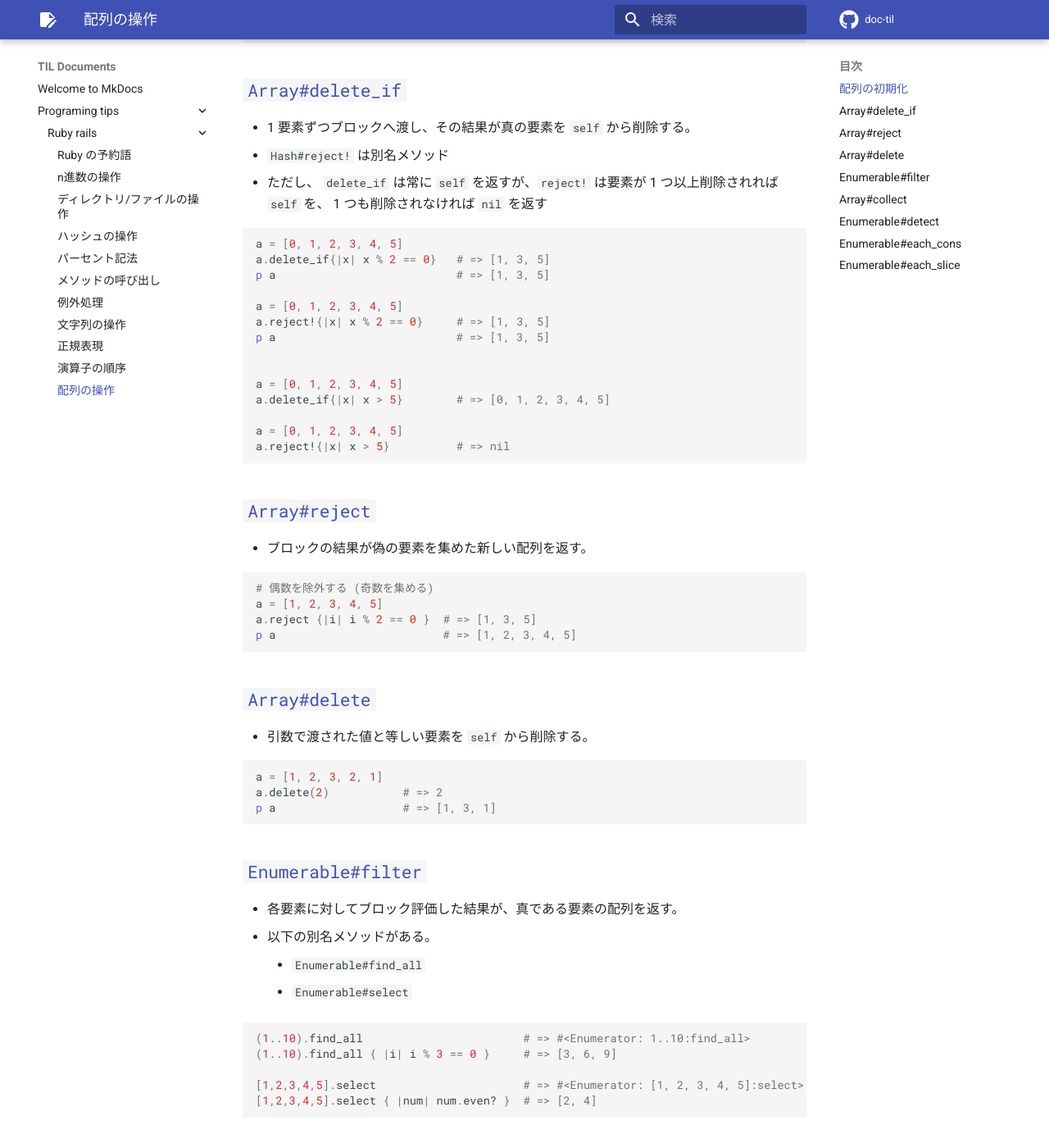
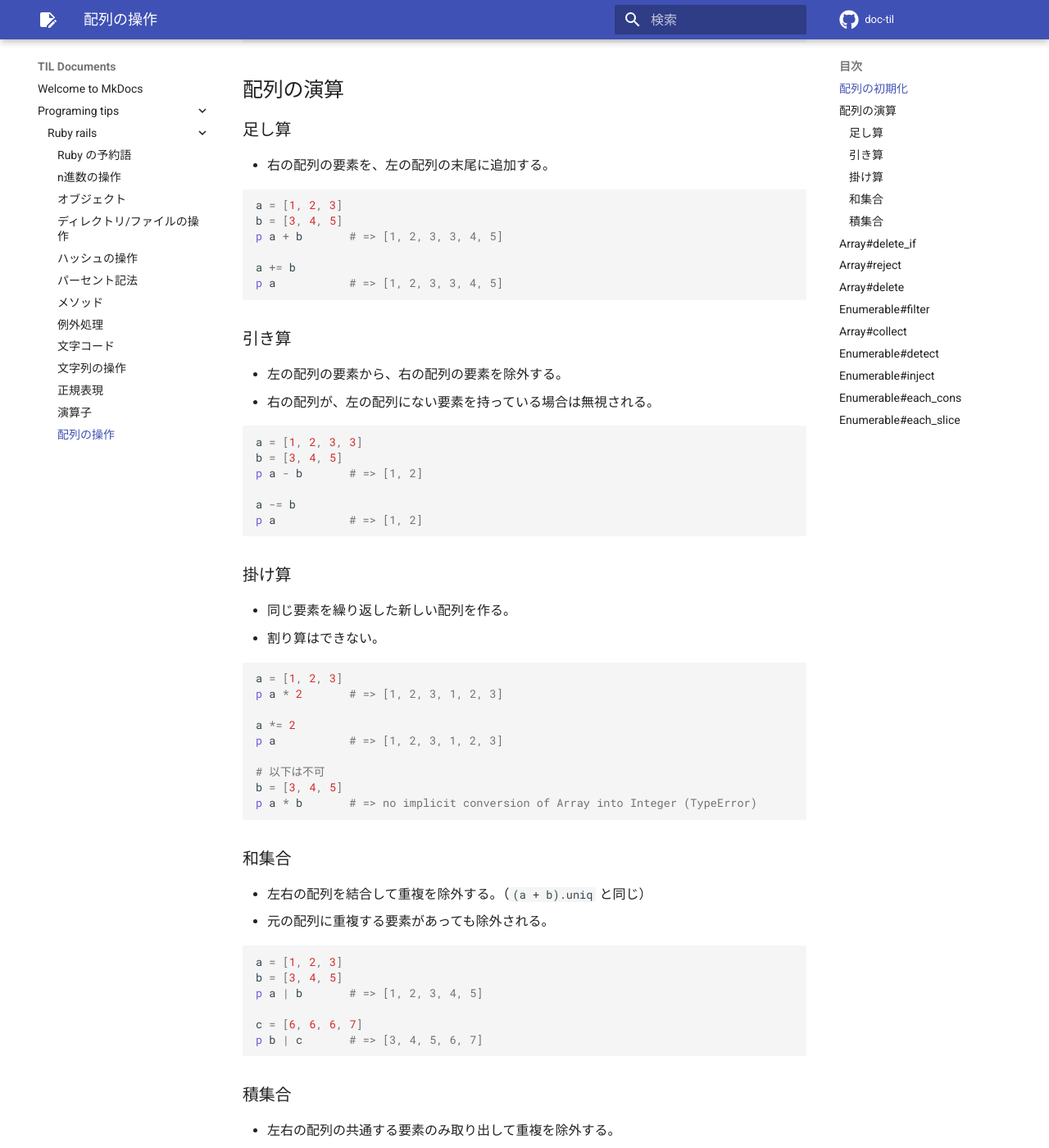
Before and after one commit to mknsk0309/doc-til, an MkDocs documentation site: the page built from docs/programing-tips/ruby-rails/配列の操作.md, in a window 1280 px wide and 1400 px high, scrolled down 483 px. Shown: the whole window at 82% size. Built offline with MkDocs 1.6.1 and Material for MkDocs 9.7.7, drawn with Linux system fonts in a browser that asks for light colours; comment, search, counter and statistics services are not loaded; some of the changed text lies outside the part shown.

Commit message:
add : TIL-20250124

````diff
--- a/docs/programing-tips/ruby-rails/配列の操作.md
+++ b/docs/programing-tips/ruby-rails/配列の操作.md
@@ -16,6 +16,80 @@ Array[]             # => []
 Array[1, 2, 3]      # => [1, 2, 3]
 
 Array.new(3)        # => [nil, nil, nil]
+```
+
+## 配列の演算
+
+### 足し算
+
+- 右の配列の要素を、左の配列の末尾に追加する。
+
+```ruby
+a = [1, 2, 3]
+b = [3, 4, 5]
+p a + b       # => [1, 2, 3, 3, 4, 5]
+
+a += b
+p a           # => [1, 2, 3, 3, 4, 5]
+```
+
+### 引き算
+
+- 左の配列の要素から、右の配列の要素を除外する。
+- 右の配列が、左の配列にない要素を持っている場合は無視される。
+
+```ruby
+a = [1, 2, 3, 3]
+b = [3, 4, 5]
+p a - b       # => [1, 2]
+
+a -= b
+p a           # => [1, 2]
+```
+
+### 掛け算
+
+- 同じ要素を繰り返した新しい配列を作る。
+- 割り算はできない。
+
+```ruby
+a = [1, 2, 3]
+p a * 2       # => [1, 2, 3, 1, 2, 3]
+
+a *= 2
+p a           # => [1, 2, 3, 1, 2, 3]
+
+# 以下は不可
+b = [3, 4, 5]
+p a * b       # => no implicit conversion of Array into Integer (TypeError)
+```
+
+### 和集合
+
+- 左右の配列を結合して重複を除外する。（`(a + b).uniq` と同じ）
+- 元の配列に重複する要素があっても除外される。
+
+```ruby
+a = [1, 2, 3]
+b = [3, 4, 5]
+p a | b       # => [1, 2, 3, 4, 5]
+
+c = [6, 6, 6, 7]
+p b | c       # => [3, 4, 5, 6, 7]
+```
+
+### 積集合
+
+- 左右の配列の共通する要素のみ取り出して重複を除外する。
+- 元の配列に重複する要素があっても除外される。
+
+```ruby
+a = [1, 2, 3]
+b = [3, 4, 5]
+p a & b       # => [3]
+
+c = [5, 5, 6]
+p b & c       # => [5]
 ```
 
 ## [`Array#delete_if`](https://docs.ruby-lang.org/ja/latest/method/Array/i/delete_if.html)
@@ -101,6 +175,19 @@ p [1, 2, 3, 4, 5].find {|i| i % 3 == 0 }      # => 3
 p [2, 2, 2, 2, 2].find {|i| i % 3 == 0 }      # => nil
 ```
 
+## [`Enumerable#inject`](https://docs.ruby-lang.org/ja/latest/method/Enumerable/i/inject.html)
+
+- リストの畳み込み演算。
+- `Enumerable#reduce` は別名メソッド
+
+```ruby
+# 合計を計算する。
+p [2, 3, 4, 5].inject {|result, item| result + item }        #=> 14
+
+# 自乗和を計算する。初期値をセットする必要がある。
+p [2, 3, 4, 5].inject(0) {|result, item| result + item**2 }  #=> 54
+```
+
 ## [`Enumerable#each_cons`](https://docs.ruby-lang.org/ja/latest/method/Enumerable/i/each_cons.html)
 
 - 要素を重複ありで n 要素ずつに区切り、ブロックに渡して繰り返す。
````
Also changed, not shown: docs/programing-tips/ruby-rails/オブジェクト.md (added, +46 -0 lines), docs/programing-tips/ruby-rails/メソッド.md (added, +132 -0 lines), docs/programing-tips/ruby-rails/メソッドの呼び出し.md (deleted, +0 -16 lines), docs/programing-tips/ruby-rails/文字コード.md (added, +28 -0 lines), docs/programing-tips/ruby-rails/文字列の操作.md (+28 -0 lines), docs/programing-tips/ruby-rails/演算子.md (added, +71 -0 lines), docs/programing-tips/ruby-rails/演算子の順序.md (deleted, +0 -42 lines).
